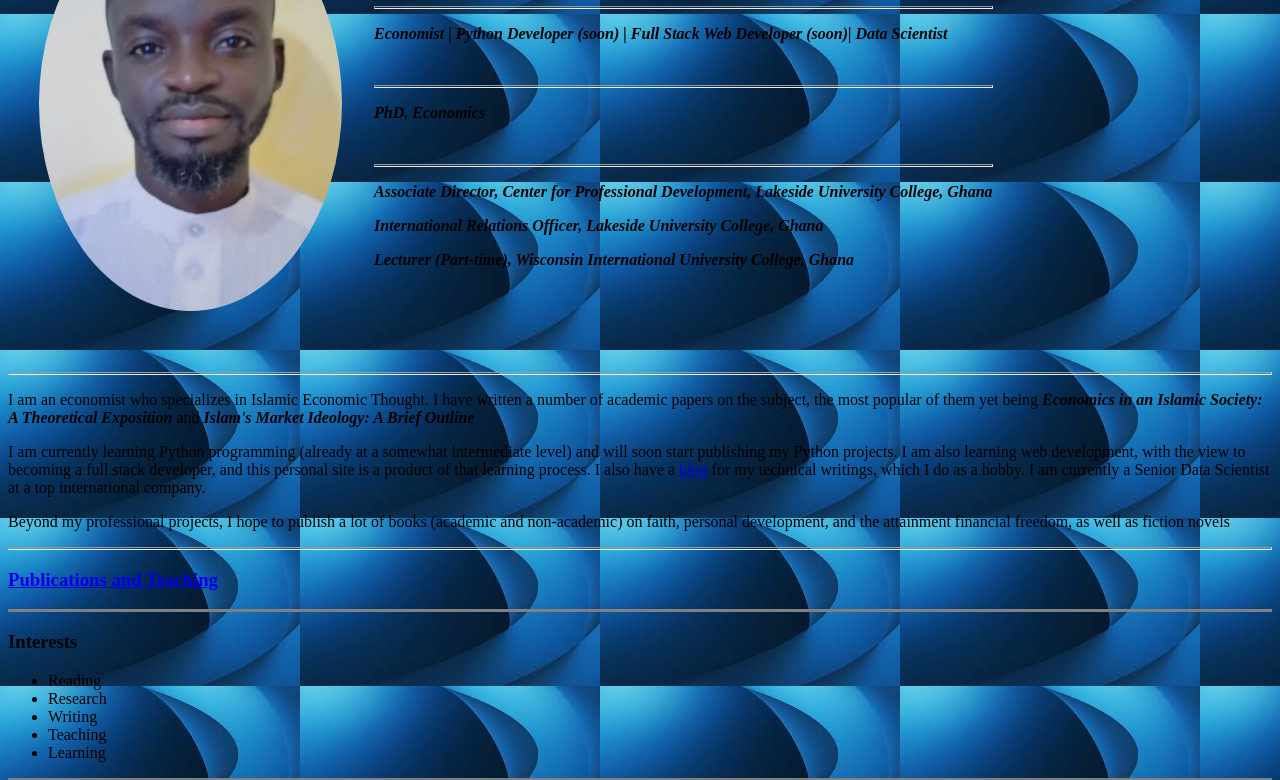
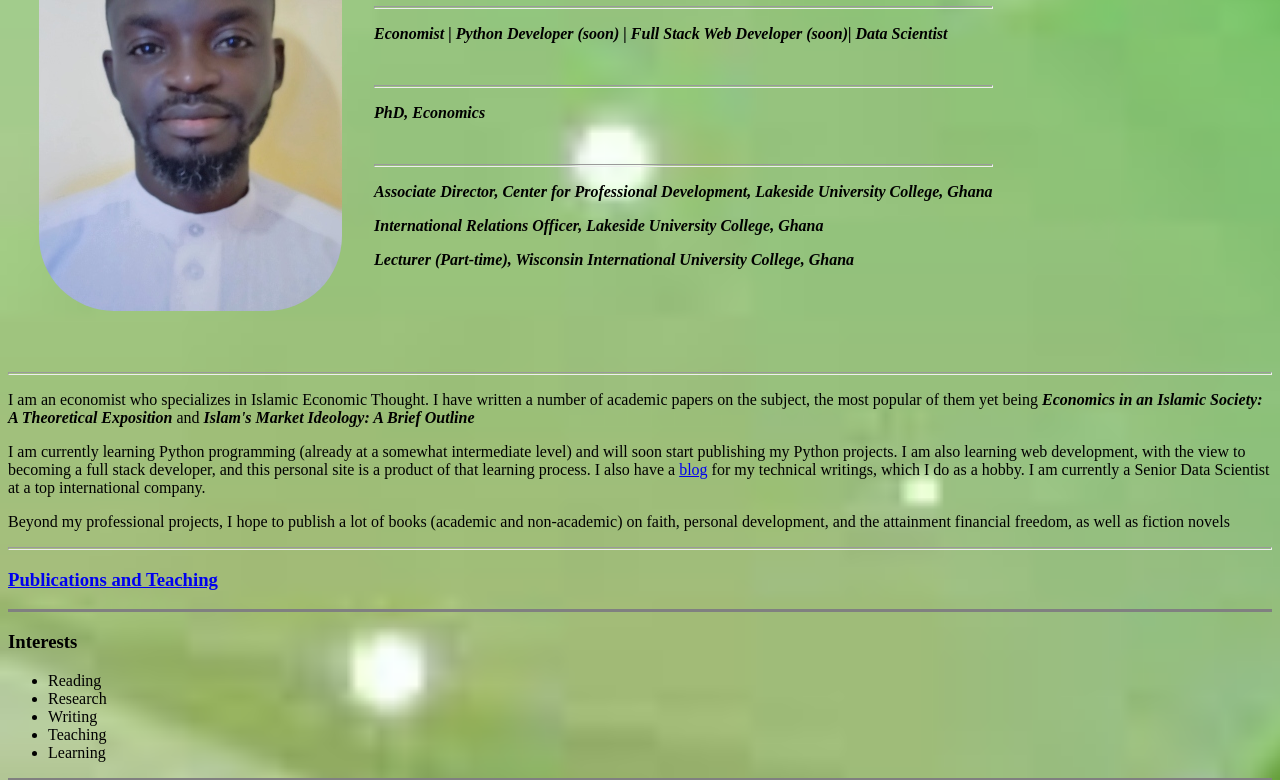
Before and after one commit to dr-adada/personal_site, a plain HTML site: page index.html in a window 1280 px wide. Shown: the part 154-934 px from the top of the page. Drawn offline with Linux system fonts and the light colour scheme.

Commit message:
Update style.css

```diff
--- a/style.css
+++ b/style.css
@@ -1,6 +1,7 @@
 .profile_img {
-  border-radius: 50%;
+  border-radius: 75px;
 }
 body {
-  background-image: url("background1.jpg");
+  background-image: url("background2.jpg");
+  background-size: cover;
 }
```
